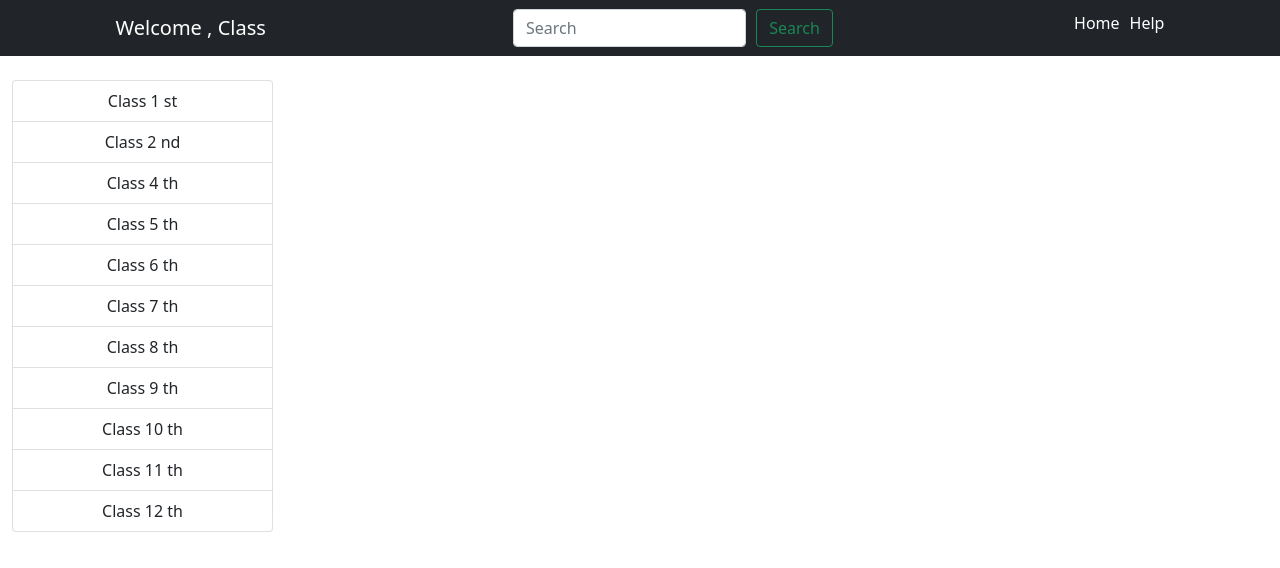
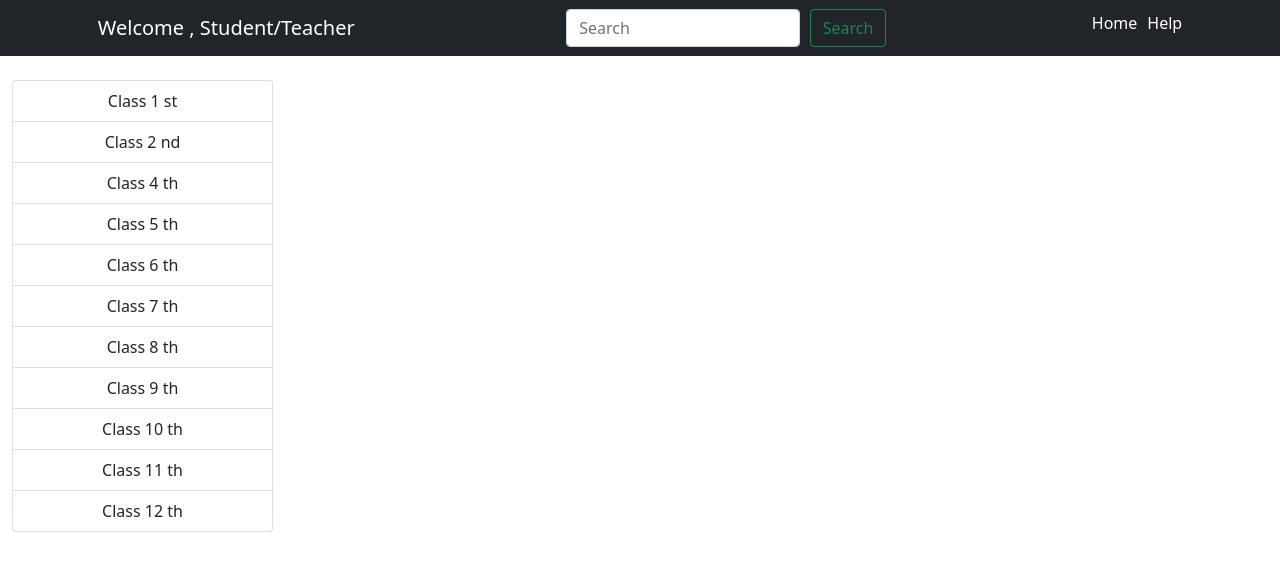
Before and after one commit to Sid-Saraswat/Prototype, a plain HTML site: page home.html in a window 1280 px wide. Drawn offline with nearby package versions, Linux system fonts and the light colour scheme.

Commit message:
Update home.html

```diff
--- a/home.html
+++ b/home.html
@@ -36,7 +36,7 @@
 
 <body>
     <nav class="navbar navbar-expand-lg navbar-dark bg-dark d-flex justify-content-around align-items-center">
-        <a class="navbar-brand" href="#">Welcome , Class</a>
+        <a class="navbar-brand" href="#">Welcome , Student/Teacher</a>
         <form class="form-inline d-flex w-25">
             <input class="form-control mr-sm-2" type="search" placeholder="Search" aria-label="Search">
             <button class="btn btn-outline-success my-2 my-sm-0 ml-1" type="submit">Search</button>
```
